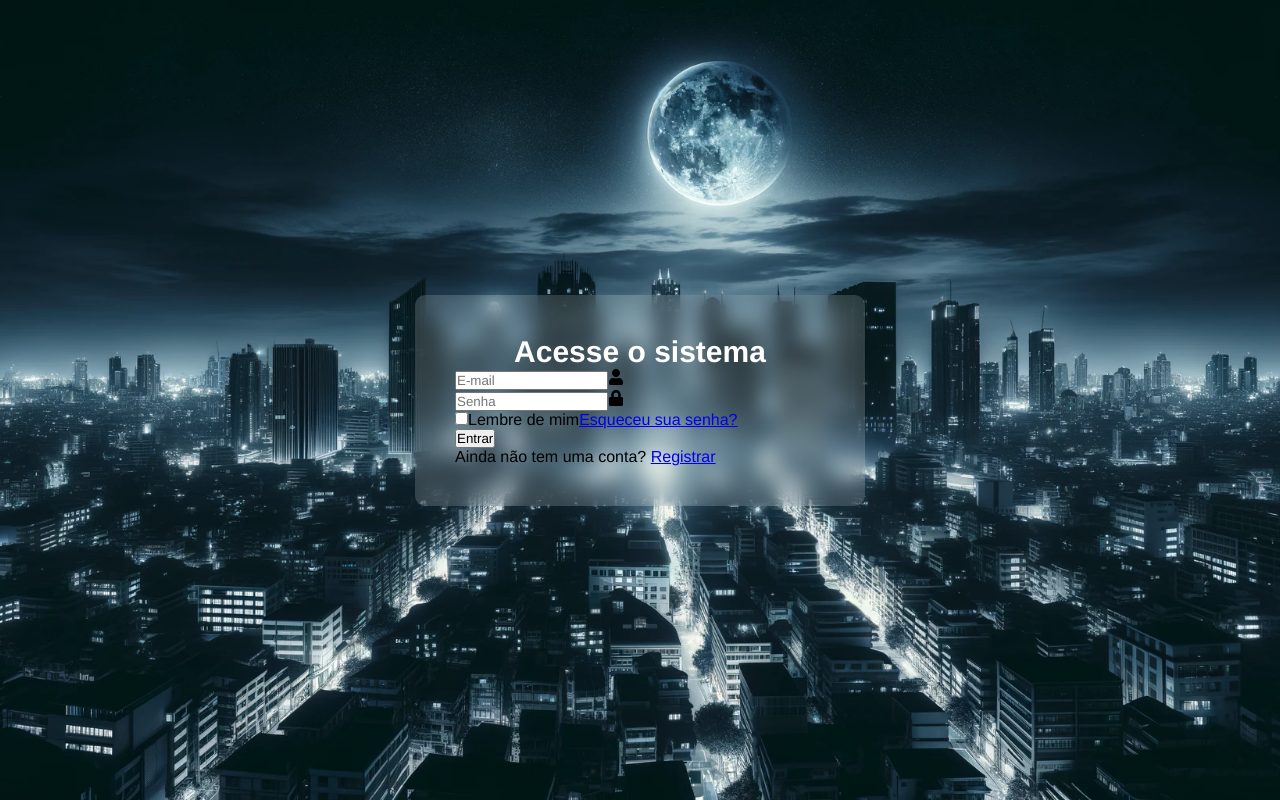
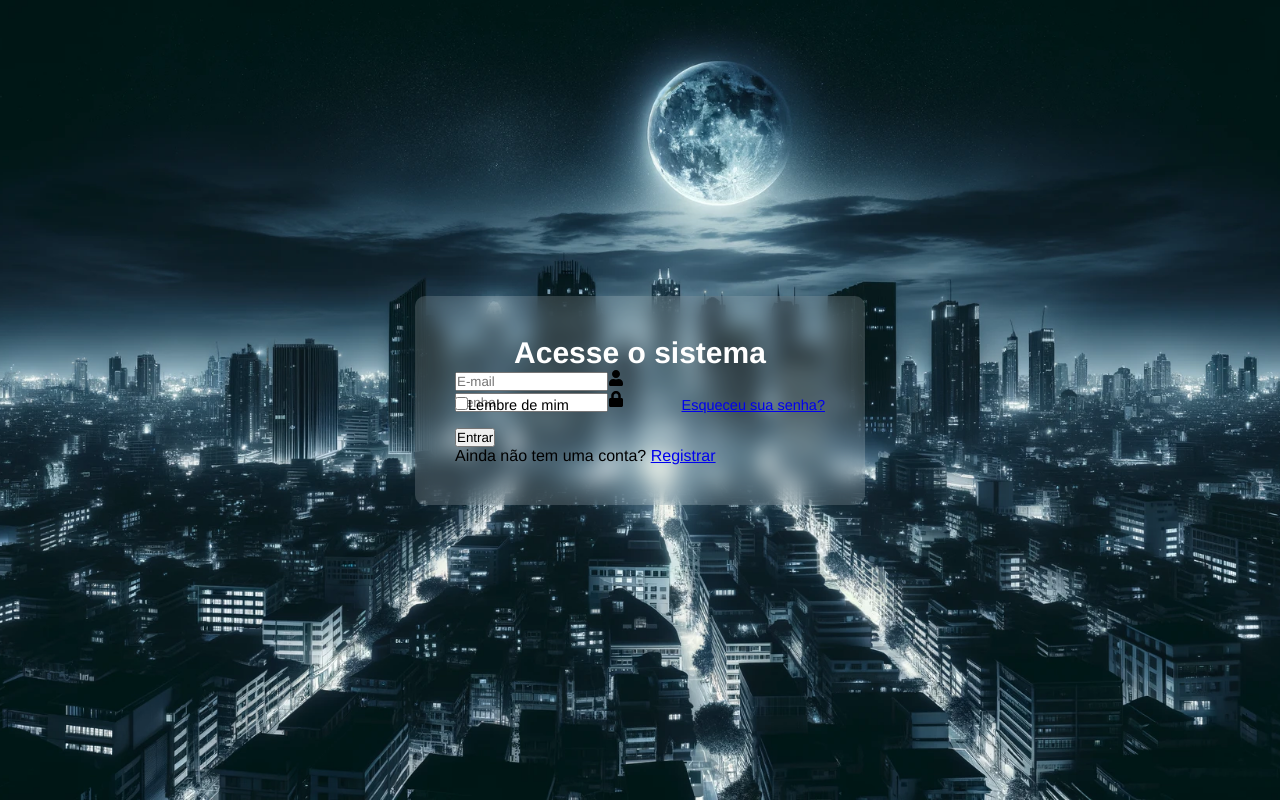
Before and after one commit to Bergkley/Tela-Login, a React (Vite) app: page / in a window 1280 px wide. Built offline with nearby package versions, Linux system fonts and the light colour scheme.

Commit message:
feat: estilizando o componente Login recal-forget

```diff
--- a/src/Components/Login/Login.css
+++ b/src/Components/Login/Login.css
@@ -40,3 +40,9 @@
     font-size: 18px;
     color: #fff;
 }
+.container .recal-forget {
+    display: flex;
+    justify-content: space-between;
+    font-size: 14.5px;
+    margin: -15px 0 15px;
+}
```
